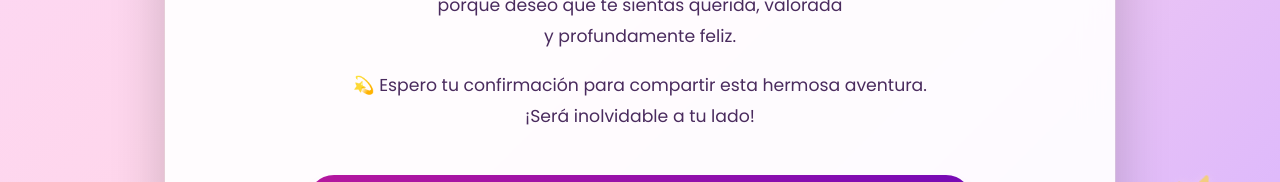
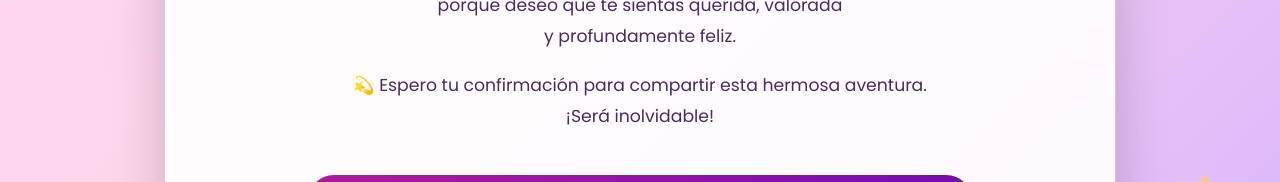
Before and after one commit to Luismarioduarte/Miluhermosa, a plain HTML site: page index.html in a window 1280 px wide. Shown: the part 861-1043 px from the top of the page. Drawn offline with Linux system fonts and the light colour scheme.

Commit message:
Shorten confirmation message in invitation

```diff
--- a/index.html
+++ b/index.html
@@ -387,7 +387,7 @@
                     <p>✨ Ese día emprenderemos una travesía en un tour Barranquilla-Cartagena,<br>llena de momentos, risas, sorpresas y recuerdos que espero<br>que atesores tanto como yo.</p>
                     <p>🌟 Será un día dedicado especialmente para ti, para compartir,<br>disfrutar, descubrir nuevos lugares y crear juntos<br>recuerdos inolvidables.</p>
                     <p>🌷 Mereces vivir momentos tan especiales como tú.<br>Toda mi atención será para ti durante esa jornada,<br>porque deseo que te sientas querida, valorada<br>y profundamente feliz.</p>
-                    <p>💫 Espero tu confirmación para compartir esta hermosa aventura.<br>¡Será inolvidable a tu lado!</p>
+                    <p>💫 Espero tu confirmación para compartir esta hermosa aventura.<br>¡Será inolvidable!</p>
 
                     <a class="confirm-btn" target="_blank" href="https://wa.me/573215669926?text=Hola%20Luis%20💜%20Confirmo%20mi%20aventura%20contigo%20el%202%20de%20julio.%20🌷">
                         💜 Confirmo esta travesía y hermoso momento a tu lado, guapo 💜
```
